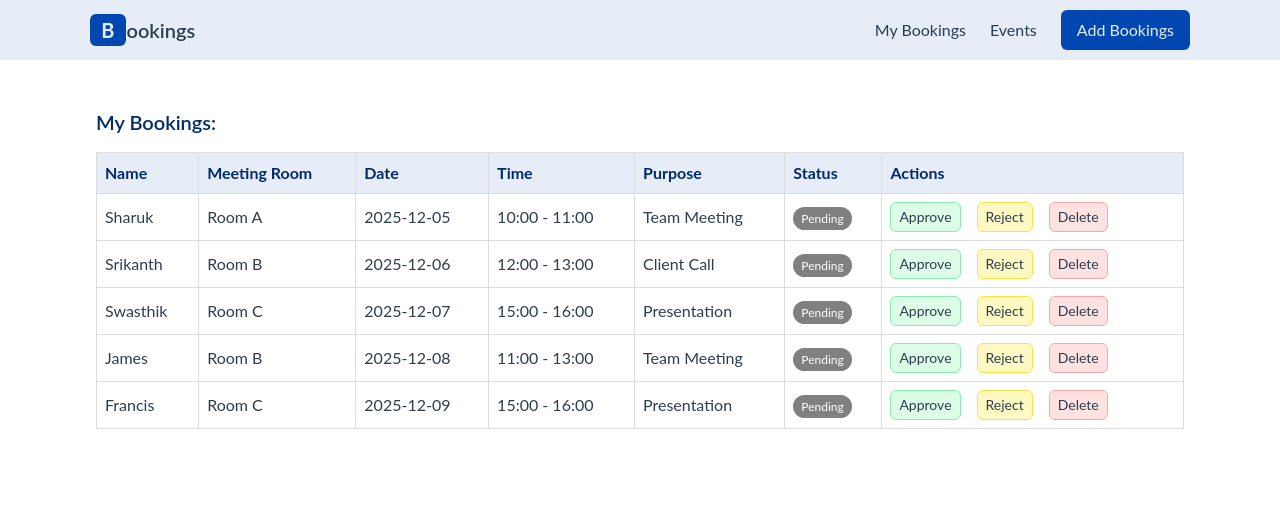
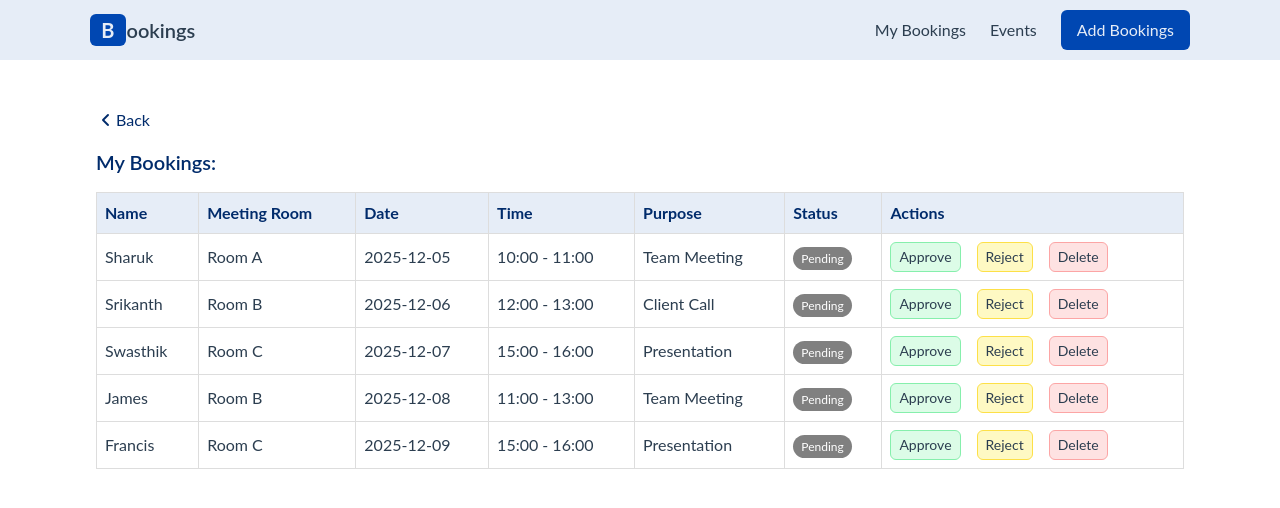
Before and after one commit to sharukuffair/bookings-vue-project, a Vue app: page /view-booking in a window 1280 px wide. Shown: the top 508 px of the page. Built offline with nearby package versions, Linux system fonts and the light colour scheme.

Commit message:
page-navigation-fix

```diff
--- /dev/null
+++ b/src/components/PageNavigation.vue
@@ -0,0 +1,23 @@
+<template>
+  <div class="w-full mb-4 text-[#002b6b]" :class="extraClass">
+    <button @click="goBackward()">
+      <span><i class="fa-solid fa-angle-left"></i></span>
+      <span>Back</span>
+    </button>
+  </div>
+</template>
+<script>
+export default {
+  props: {
+    extraClass: {
+      type: String,
+    },
+  },
+  methods: {
+    goBackward() {
+      this.$router.go(-1);
+    },
+  },
+};
+</script>
+<style scoped></style>
--- a/src/views/BookingCard.vue
+++ b/src/views/BookingCard.vue
@@ -1,5 +1,6 @@
 <template>
   <div class="w-[85%] mx-auto mt-8 p-8">
+    <PageNavigation />
     <h2 class="text-md md:text-xl font-semibold mb-4 text-[#002b6b]">
       Current & Upcoming Meetings:
     </h2>
@@ -23,10 +24,12 @@
 <script>
 import events from "@/assets/eventsData";
 import Card from "@/components/Card.vue";
+import PageNavigation from "@/components/PageNavigation.vue";
 
 export default {
   components: {
     Card,
+    PageNavigation,
   },
   data() {
     return {
--- a/src/views/BookingForm.vue
+++ b/src/views/BookingForm.vue
@@ -1,5 +1,6 @@
 <template>
   <div class="w-full h-full">
+    <PageNavigation extra-class="ml-20 mt-12" />
     <div
       class="w-[60%] min-h-[50%] bg-[#fff] mx-auto rounded-md shadow-md py-8 px-24 mt-12 mb-12"
     >
@@ -101,10 +102,13 @@
 <script>
 import Button from "@/components/Button.vue";
 import bookings from "@/assets/bookingData";
+import PageNavigation from "@/components/PageNavigation.vue";
+
 export default {
   name: "BookingForm",
   components: {
     Button,
+    PageNavigation,
   },
 
   data() {
--- a/src/views/BookingTable.vue
+++ b/src/views/BookingTable.vue
@@ -1,5 +1,6 @@
 <template>
   <div class="w-[85%] mt-12 mx-auto">
+    <PageNavigation />
     <h2 class="text-xl font-semibold mb-4 text-[#002b6b]">My Bookings:</h2>
     <table class="booking-table">
       <thead>
@@ -92,7 +93,9 @@
 </template>
 
 <script>
+import PageNavigation from "@/components/PageNavigation.vue";
 import bookingData from "../assets/bookingData";
+// import PageNavigation from "@/components/PageNavigation.vue";
 
 export default {
   name: "BookingTable",
@@ -103,7 +106,9 @@ export default {
       deleteID: null,
     };
   },
-
+  components: {
+    PageNavigation,
+  },
   methods: {
     approveBooking(id) {
       const booking = this.bookings.find((booking) => booking.id === id);
```
